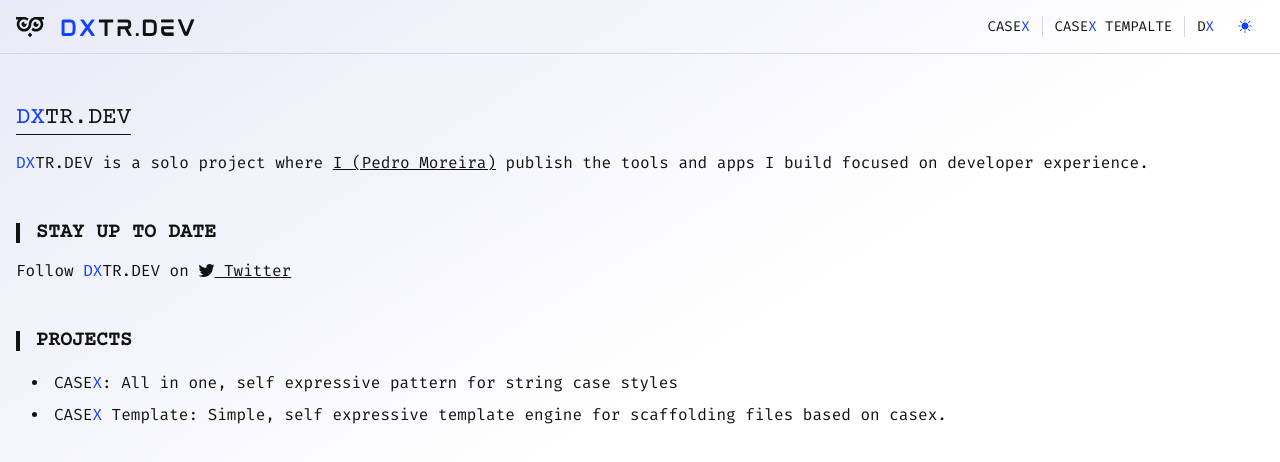
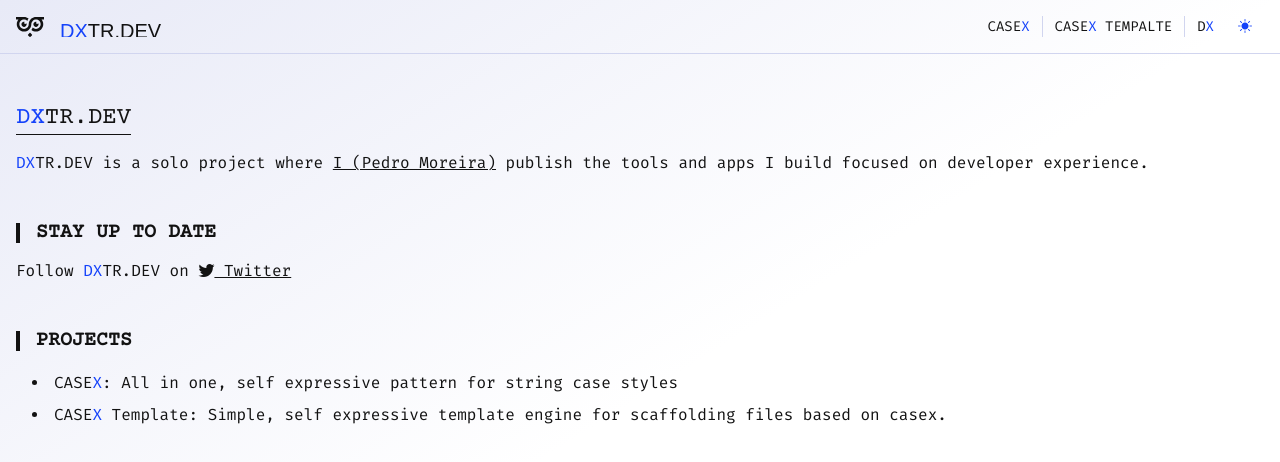
Before and after one commit to dxtr-dot-dev/dxtr.dev, a SvelteKit app: page / in a window 1280 px wide. Shown: the top 462 px of the page. Built offline with nearby package versions, Linux system fonts and the light colour scheme.

Commit message:
font-display: swap mokoto

```diff
--- a/src/app.css
+++ b/src/app.css
@@ -27,7 +27,10 @@
 
 	@font-face {
 		font-family: Mokoto;
-		src: url(/src/lib/fonts/Mokoto.otf);
+		font-style: normal;
+		font-weight: 400;
+		src: url(/src/lib/fonts/Mokoto.otf) format('otf');
+		font-display: swap;
 	}
 
 	.dark {
```
